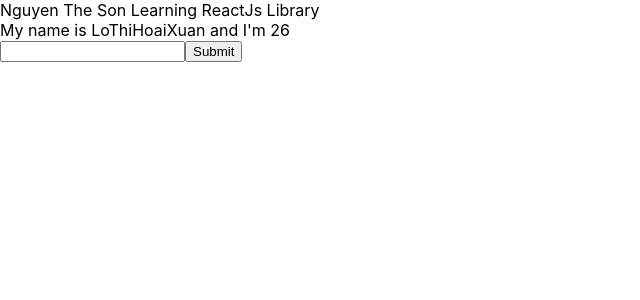
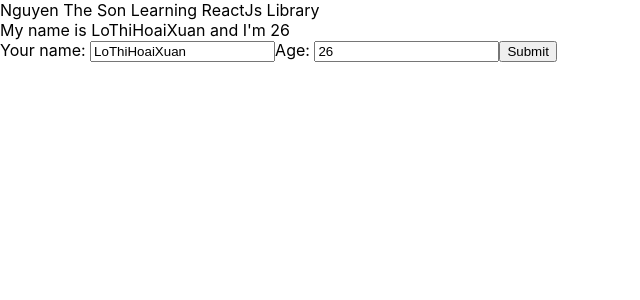
Before and after one commit to javaSonPro01/ReactJs-HoiDanIt, a React (Create React App) app: page / in a window 1280 px wide. Shown: the top 300 px of the page, without its empty margins (0-640 px from the left). Built offline with nearby package versions, Linux system fonts and the light colour scheme.

Commit message:
Create UserInfo components

```diff
--- a/src/components/MyComponent.js
+++ b/src/components/MyComponent.js
@@ -2,29 +2,15 @@
 // function components
 
 import React from "react";
+import UserInfo from "./UserInfor";
 
 class MyComponent extends React.Component {
-    state = {
-        name: 'LoThiHoaiXuan',
-        address: 'Ho Chi Minh City',
-        age: 26
-    }
-    handleInput = (event) => {
-        this.setState({ name: event.target.value })
-    }
-    handleOnSubmit = (event) => {
-        event.preventDefault()
-        console.log(this.state)
-    }
+
     //JSX
     render() {
         return (
             <div>
-                My name is {this.state.name} and I'm {this.state.age}
-                <form onSubmit={(event) => { this.handleOnSubmit(event) }}>
-                    <input type="text" onChange={(event) => { this.handleInput(event) }} />
-                    <button>Submit</button>
-                </form>
+                <UserInfo />
             </div>
         )
     }
--- /dev/null
+++ b/src/components/UserInfor.js
@@ -0,0 +1,45 @@
+import React from "react";
+
+class UserInfo extends React.Component {
+
+    state = {
+        name: 'LoThiHoaiXuan',
+        address: 'Ho Chi Minh City',
+        age: 26
+    }
+    handleInputName = (event) => {
+        this.setState({ name: event.target.value })
+    }
+    handleInputAge = (event) => {
+        this.setState({ age: event.target.value })
+    }
+    handleOnSubmit = (event) => {
+        event.preventDefault()
+        console.log(this.state)
+    }
+    render() {
+        return (
+            <div>
+                My name is {this.state.name} and I'm {this.state.age}
+                <form onSubmit={(event) => { this.handleOnSubmit(event) }}>
+                    <label>Your name: </label>
+                    <input
+                        type="text"
+                        value={this.state.name}
+                        onChange={(event) => { this.handleInputName(event) }}
+                    />
+
+                    <label>Age: </label>
+                    <input
+                        type="text"
+                        value={this.state.age}
+                        onChange={(event) => { this.handleInputAge(event) }}
+                    />
+                    <button>Submit</button>
+                </form>
+            </div>
+        )
+    }
+}
+
+export default UserInfo
```
